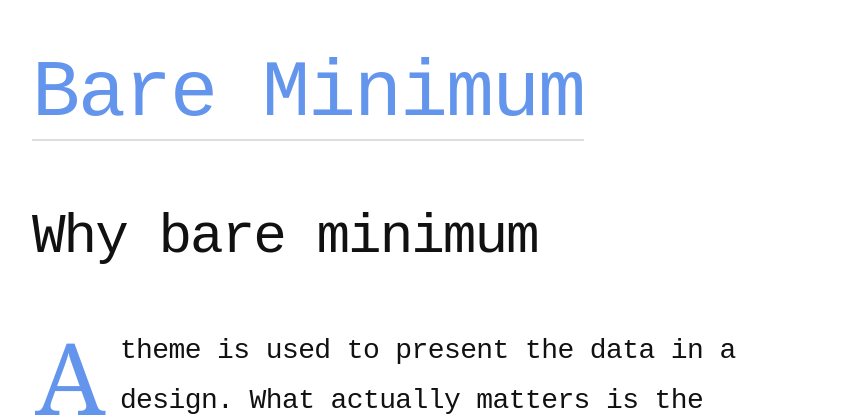
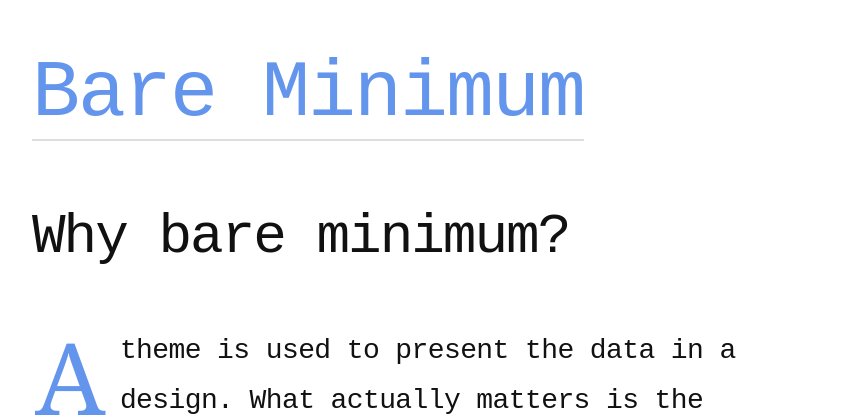
Before and after one commit to sharu725/bare-minimum, a Jekyll site: the page built from _posts/2016-09-18-bare-minimum.md, in a window 1280 px wide and 900 px high. Shown: the top 417 px of the window, without its empty margins (208-1064 px from the left). Built offline with Jekyll 4.4.1, drawn with Linux system fonts in a browser that asks for light colours.

Commit message:
no message

```diff
--- a/_posts/2016-09-18-bare-minimum.md
+++ b/_posts/2016-09-18-bare-minimum.md
@@ -1,6 +1,6 @@
 ---
 layout: default
-title:  "Why bare minimum"
+title:  "Why bare minimum?"
 ---
 
 A theme is used to present the data in a design. What actually matters is the content but a content gets more eyeballs if it is presented beautifully.
```
